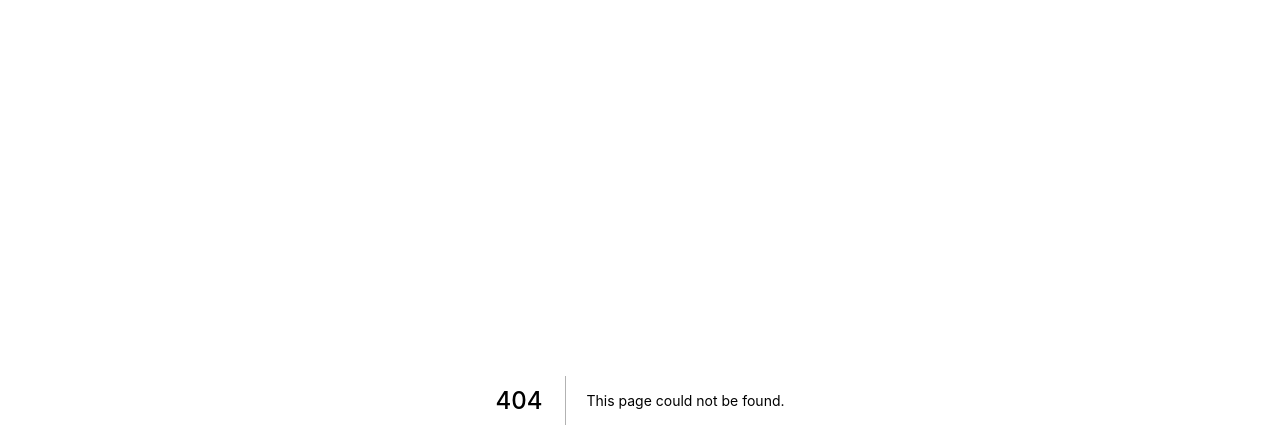
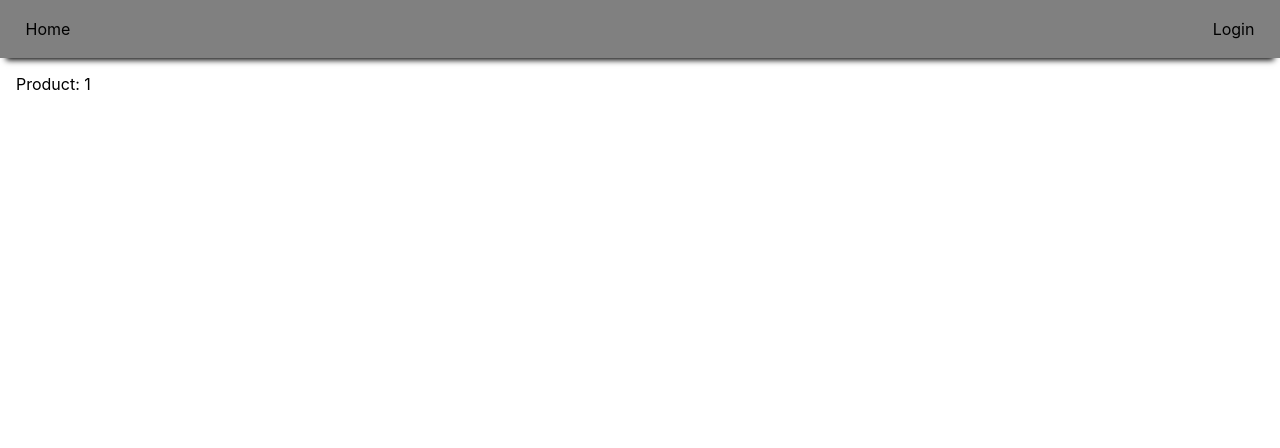
Before and after one commit to ry-cen/ecommerce-site, a Next.js app: page /product/1 in a window 1280 px wide. Before the commit this address had no page. Shown: the top 448 px of the page. Built offline with nearby package versions, Linux system fonts and the light colour scheme.

Commit message:
added product pages

```diff
--- a/components/header.module.css
+++ b/components/header.module.css
@@ -1,5 +1,5 @@
 .navbar {
-    background-color: transparent;
+    background-color: gray;
     position: sticky;
     top: 0;
     display: flex;
--- /dev/null
+++ b/pages/product/[pid].tsx
@@ -0,0 +1,17 @@
+import { useRouter } from 'next/router';
+import Layout from '../../components/layout';
+
+const Product = () => {
+	const router = useRouter();
+	const { pid } = router.query;
+
+	return (
+		<Layout>
+			<p>
+			Product: {pid}
+			</p>
+		</Layout>
+		)
+	}
+
+	export default Product;
--- a/styles/Home.module.css
+++ b/styles/Home.module.css
@@ -3,8 +3,10 @@
 }
 
 .flex_box {
+  gap: 2rem;
   margin-top: 2rem;
   display: flex;
+  flex-wrap: wrap;
 }
 
 @media (max-width: 600px) {
```
Also changed, not shown: components/productCard.module.css (+6 -4 lines), components/productCard.tsx (+4 -0 lines), pages/index.tsx (+15 -3 lines).
